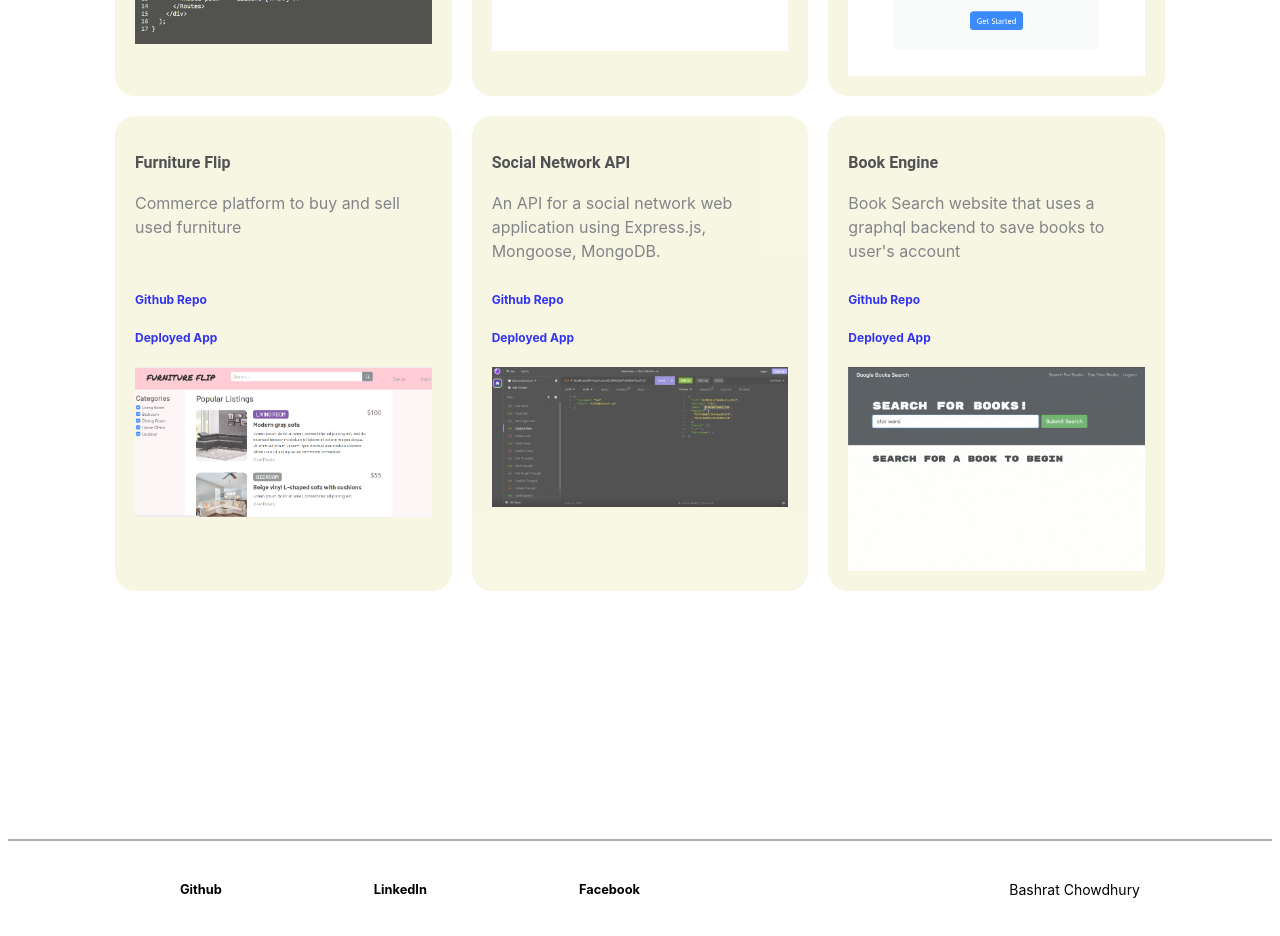
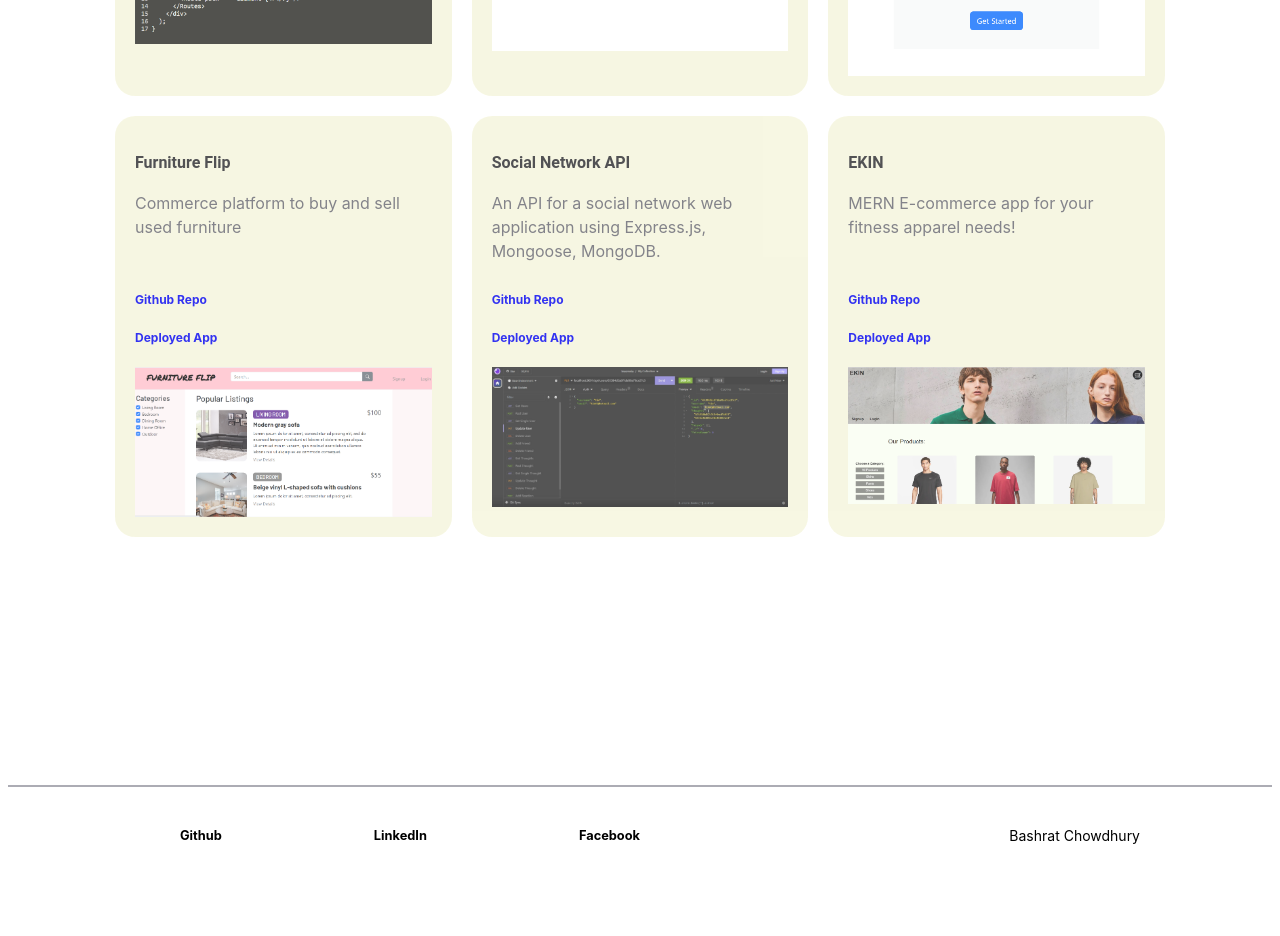
Before and after one commit to Bashrat-Chowdhury/My-Portfolio, a React (Vite) app: page /projects in a window 1280 px wide. Shown: the part 760-1696 px from the top of the page. After the commit the page ends 1654 px from the top, so only its background shows below. Built offline with nearby package versions, Linux system fonts and the light colour scheme; the HTML template or start-up script is replaced by a standard one.

Commit message:
added project 3

```diff
--- a/src/components/Project/projectData.js
+++ b/src/components/Project/projectData.js
@@ -44,12 +44,11 @@ const ProjectData = {
     },
 
     {
-      title: "Book Engine",
-      description:
-        "Book Search website that uses a graphql backend to save books to user's account",
-      link: "https://github.com/Bashrat-Chowdhury/MERN-Book-Engine",
-      link2: "link to deployed app",
-      img: "./BookSearch.png",
+      title: "EKIN",
+      description: "MERN E-commerce app for your fitness apparel needs!",
+      link: "https://github.com/SanjeethTharmarajah/ekin",
+      link2: "https://ekin555-f6889f1fc8cf.herokuapp.com/",
+      img: "./ekin.png",
     },
   ],
 };
```
Also changed, not shown: public/ekin.png (added).
